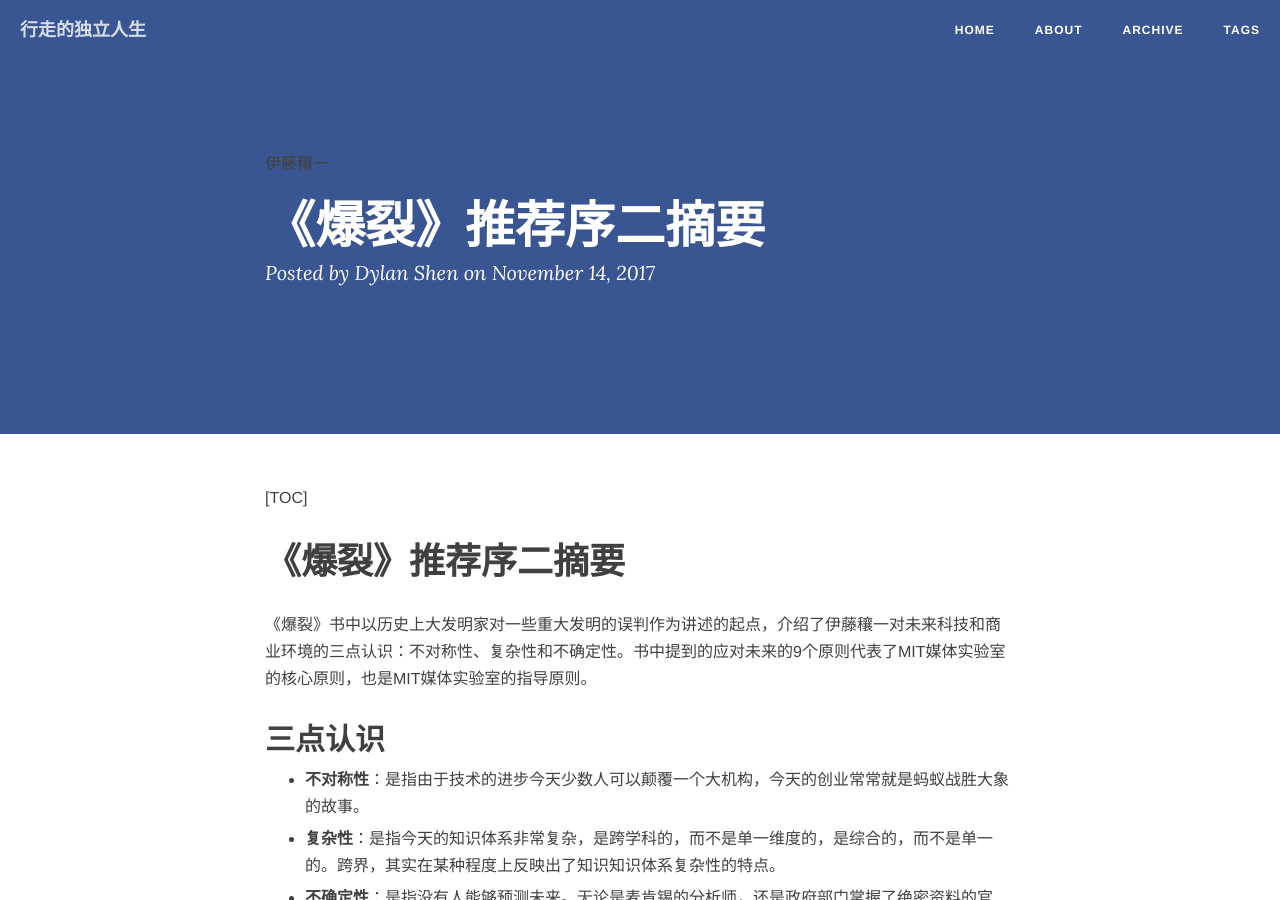
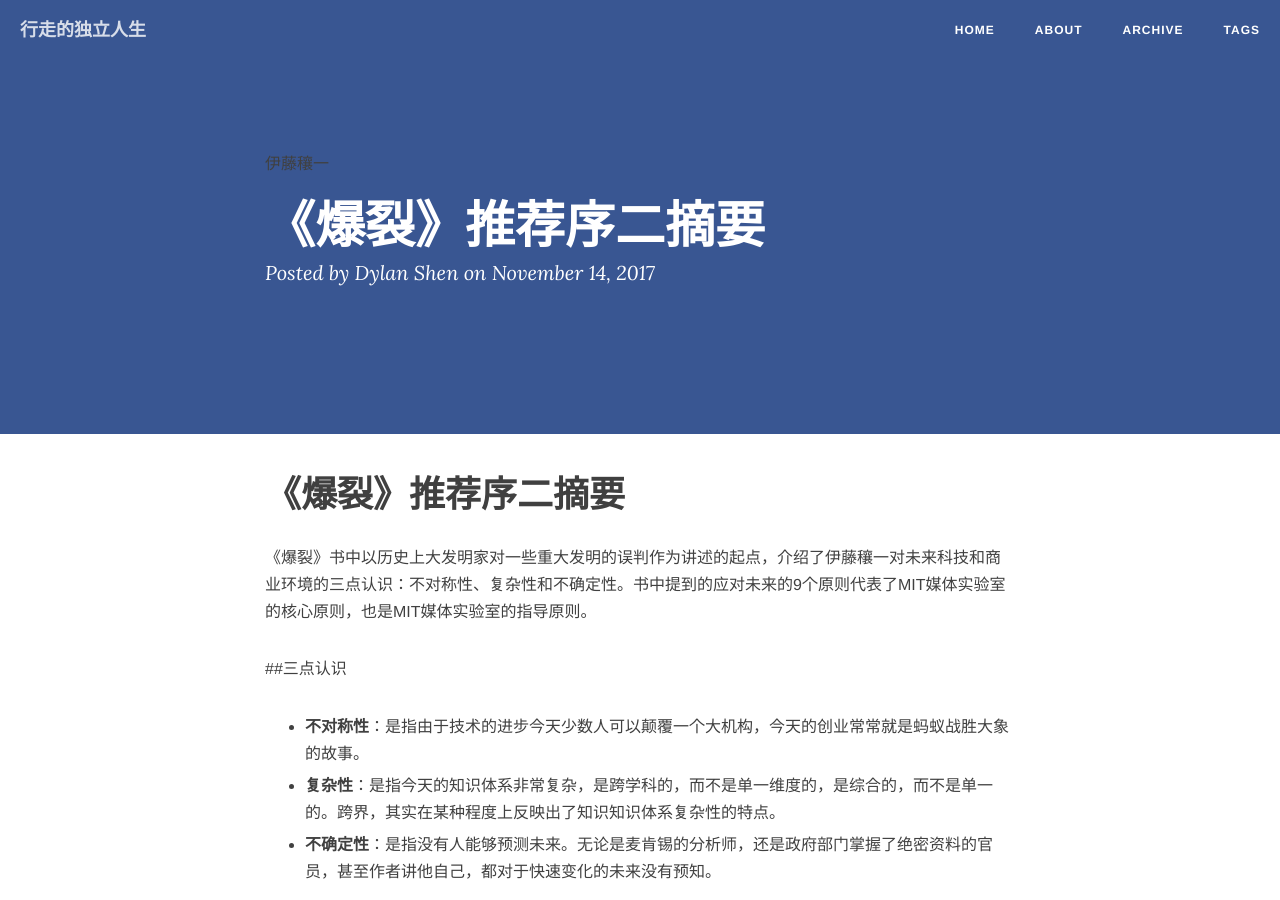
Before and after one commit to DylanShen2017/dylanshen2017.github.io, a Jekyll site: the page built from _posts/2017-11-14-HowToSurviveOurFasterFutue.md, in a window 1280 px wide and 900 px high. Built offline with Jekyll 4.4.1, drawn with Linux system fonts in a browser that asks for light colours; nearby versions of some CDN libraries; comment, search, counter and statistics services are not loaded.

Commit message:
20171114.5

```diff
--- a/_posts/2017-11-14-HowToSurviveOurFasterFutue.md
+++ b/_posts/2017-11-14-HowToSurviveOurFasterFutue.md
@@ -6,13 +6,10 @@
 tags: 伊藤穰一
 description: 伊藤穰一及其团队阐述那些亘古不变的至臻原则，
 ---
-
-[TOC]
 # 《爆裂》推荐序二摘要
-
 《爆裂》书中以历史上大发明家对一些重大发明的误判作为讲述的起点，介绍了伊藤穰一对未来科技和商业环境的三点认识：不对称性、复杂性和不确定性。书中提到的应对未来的9个原则代表了MIT媒体实验室的核心原则，也是MIT媒体实验室的指导原则。
 
-## 三点认识
+##三点认识
 - **不对称性**：是指由于技术的进步今天少数人可以颠覆一个大机构，今天的创业常常就是蚂蚁战胜大象的故事。
 
 - **复杂性**：是指今天的知识体系非常复杂，是跨学科的，而不是单一维度的，是综合的，而不是单一的。跨界，其实在某种程度上反映出了知识知识体系复杂性的特点。
@@ -20,6 +17,7 @@
 - **不确定性**：是指没有人能够预测未来。无论是麦肯锡的分析师，还是政府部门掌握了绝密资料的官员，甚至作者讲他自己，都对于快速变化的未来没有预知。
 
 ## 九个核心原则
+
 - **涌现优于权威**
 新事物，新技术的的出现比过去的权威更重要。在这种前提下，人类积极的做法是接受新事物，新技术。列举了麻省理工学院的高级研究员汤姆·奈特，他在计算机科学的诸多领域有重要的发明，在为了半导体集成电路密度上有所突破，和大一大二学生一起学习生物课，其研究在细胞层面基于化学反应的集成电路板或许能代表未来，因此，即使作为一个计算机科学的权威人士，奈特仍认为自己必须读一个生物学的硕士学位，以便应对涌现出来的新技术挑战。
 
```
Also changed, not shown: img/favicon.ico, img/favicon.png, 2 other files.
